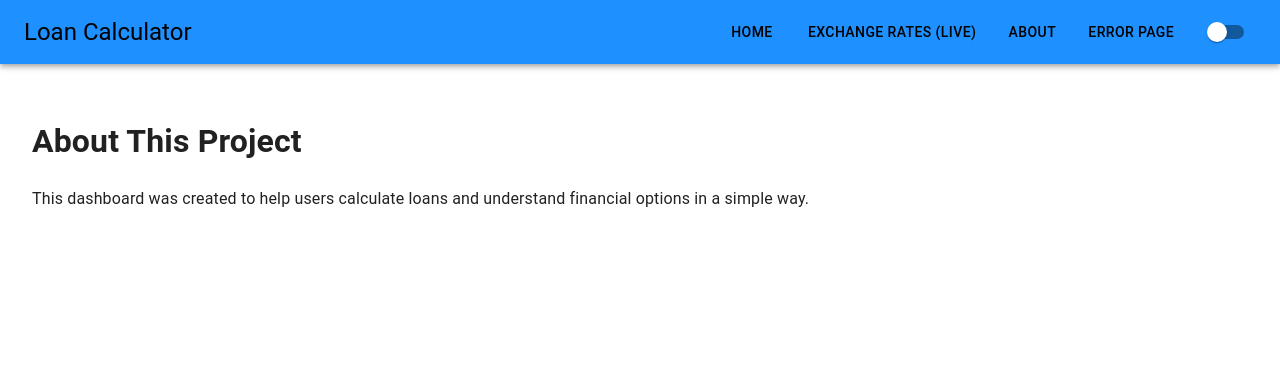
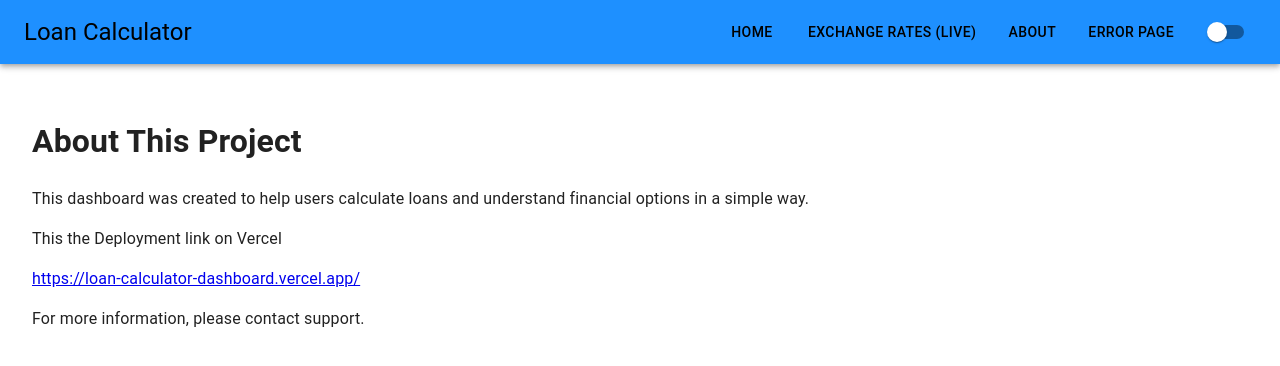
Before and after one commit to Shivam-Kumar12/Loan-Calculator-dashboard, a React (Vite) app: page /about in a window 1280 px wide. Shown: the top 366 px of the page. Built offline with nearby package versions, Linux system fonts and the light colour scheme.

Commit message:
Update About.jsx

```diff
--- a/src/pages/About.jsx
+++ b/src/pages/About.jsx
@@ -8,6 +8,11 @@ const About = () => {
         This dashboard was created to help users calculate loans and understand
         financial options in a simple way.
       </p>
+      <p>This the Deployment link on Vercel</p>
+      <a href="https://loan-calculator-dashboard.vercel.app/" target="_blank" rel="noopener noreferrer">
+        https://loan-calculator-dashboard.vercel.app/
+      </a>
+      <p>For more information, please contact support.</p>
     </div>
   );
 };
```
